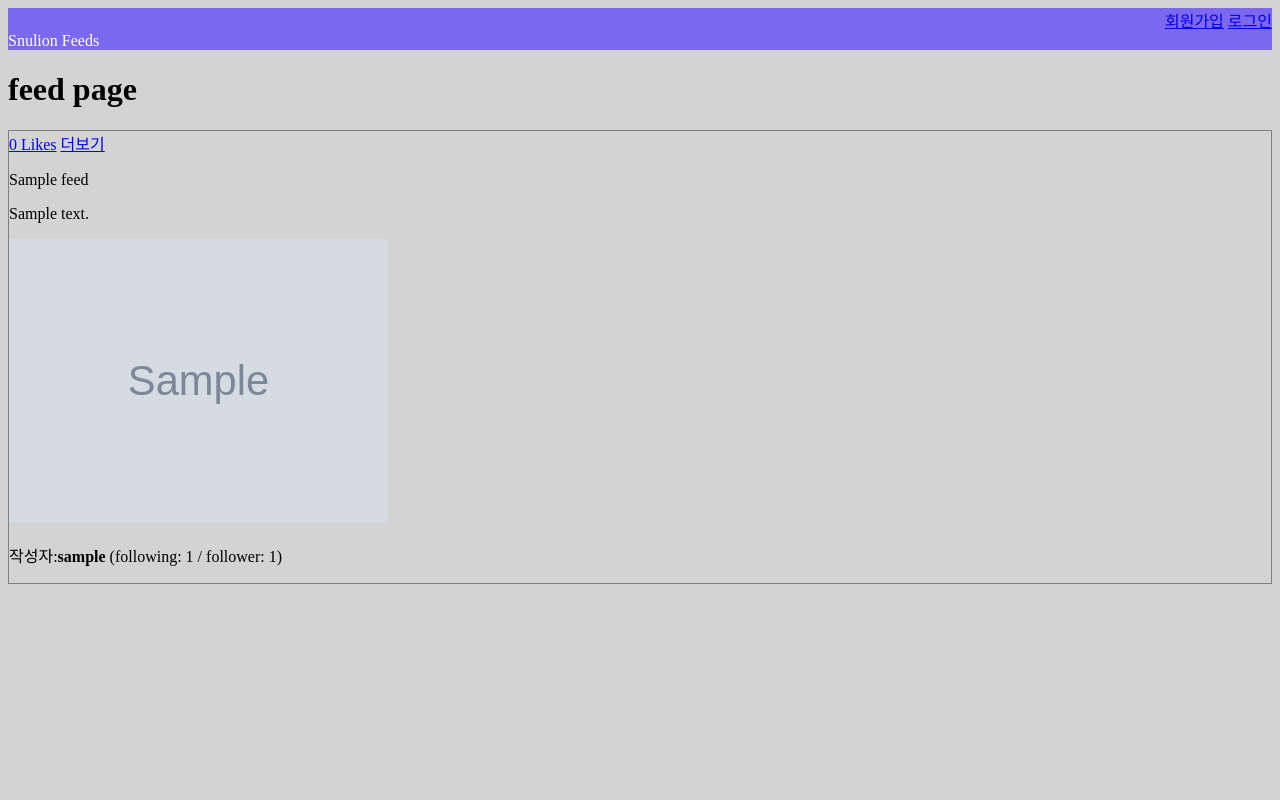
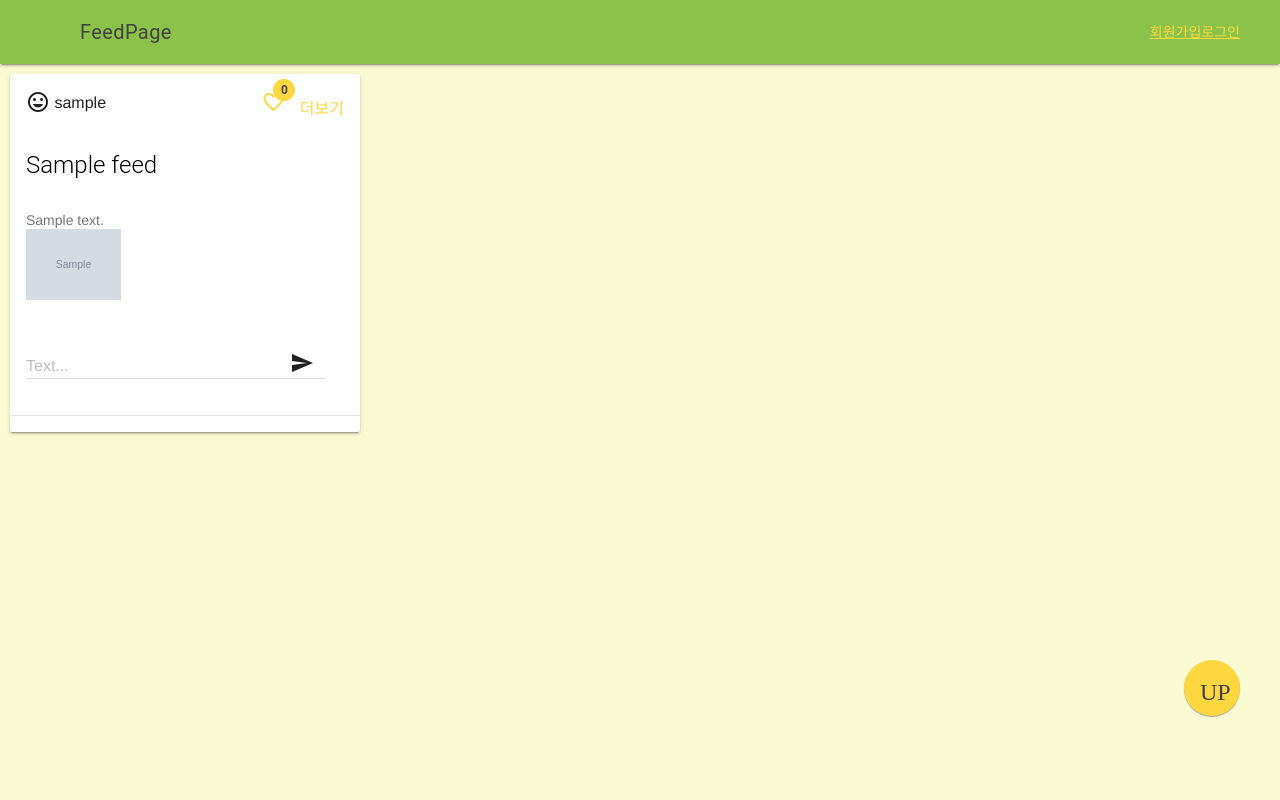
Before and after one commit to h-yes-oo/snulion8th, a Django app: page / in a window 1280 px wide. Run offline with Django 3.2, Linux system fonts and the light colour scheme; tables that the repository leaves empty hold one stand-in row (values such as "Sample post"); grey boxes marked "Sample" are stand-in pictures.

Commit message:
new comment without toggle

```diff
--- a/seminar/feedpage/models.py
+++ b/seminar/feedpage/models.py
@@ -8,7 +8,7 @@ class Feed(models.Model): # 모델 클래스명은 단수형을 사용 (Feeds(x)
     # id는 자동 추가
     title = models.CharField(max_length=256)
     content = models.TextField()
-    photo = models.ImageField(blank=True, upload_to='feed_photds')
+    photo = models.ImageField(blank=True, upload_to='feed_photos')
     created_at = models.DateTimeField(default=timezone.now)
     updated_at = models.DateTimeField(blank=True, null=True)
     author = models.ForeignKey(User, null=True, on_delete = models.CASCADE)
--- /dev/null
+++ b/seminar/feedpage/static/feedpage/main.js
@@ -0,0 +1,80 @@
+// 추가(jquery-scrollup)
+$(".scroll-up").click(() => {
+    $('.mdl-layout__content').scrollTop(0);
+    // console.log('up');
+})
+
+// 추가(ajax-feedlike)
+$(".feed-like").click((e) => {
+    e.preventDefault();
+    const $this = $(e.currentTarget);
+    const fid = $this.data('fid');
+    const csrfmiddlewaretoken = $this.data('csrfmiddlewaretoken');
+    // console.log(count);
+    $.ajax({
+        url: `/feeds/${fid}/like/`,
+        type: "POST",
+        data: {
+            fid: fid,
+            csrfmiddlewaretoken: csrfmiddlewaretoken,
+        },
+        dataType: "json",
+        success: function(response) {
+            console.log(response);
+            const count = parseInt($this.attr('data-badge'));
+            if(response.like_count > 0) {
+                $this.attr('data-badge', count+1);
+            } else {
+                $this.attr('data-badge', count-1);
+            }
+        },
+        error: function(response, status, error) {
+            console.log(response, status, error);
+        },
+        complete: function(response) {
+            console.log(response);
+        }
+    })
+});
+
+// 추가(ajax-commentsubmit)
+$('.comment-submit').submit((e) => {
+    e.preventDefault();
+    console.log('form submitted');
+    const $this = $(e.currentTarget);
+    const fid = $this.data('fid');
+    const csrfmiddlewaretoken = $this.data('csrfmiddlewaretoken');
+
+    $.ajax({
+        type: 'POST',
+        url: `/feeds/${fid}/comments/`,
+        data: {
+            fid: fid,
+            csrfmiddlewaretoken: csrfmiddlewaretoken,
+            content: $(`input#${fid}[name=content]`).val(),
+        },
+        dataType: 'json',
+        success: function(response) {
+            console.log(response.content);
+            const str = `
+                <p>${response.content}</p>
+                <form action="/feeds/${fid}/comments/${response.id}/" method="POST">
+                    <input type="hidden" name="csrfmiddlewaretoken" value=${csrfmiddlewaretoken}>
+                    <button class="mdl-button mdl-js-button mdl-button--icon">
+                    <i class="material-icons">clear</i>
+                    </button>
+                </form>
+                <br />
+            `
+
+            $(str).insertBefore($this);
+            $(`input#${fid}[name=content]`).val('');
+        },
+        error: function(response, status, error) {
+            console.log(response, status, error);
+        },
+        complete: function(response) {
+            console.log(response);
+        },
+    });
+});
--- a/seminar/feedpage/static/feedpage/style.css
+++ b/seminar/feedpage/static/feedpage/style.css
@@ -1,3 +1,53 @@
 body  {
-	background-color:  lightgray;
+	background-color:  lightgoldenrodyellow;
 }
+
+.demo-card-square.mdl-card.mdl-shadow--2dp {
+	display:  inline-block;
+	width:  350px;
+	margin:  10px;
+	vertical-align:  top;
+}
+
+.mdl-button.mdl-js-button.mdl-button--fab.mdl-js-ripple-effect.mdl-button--colored {
+	z-index:  2;
+	position:  fixed;
+	bottom:  20px;
+	right:  40px;
+}
+
+.button-wrapper {
+	padding: 16px;
+	text-align: right;
+}
+
+.button-wrapper > a {
+	text-decoration: none;
+}
+
+.button-wrapper > span {
+	float: left;
+}
+
+.button-wrapper > span > i {
+	vertical-align: -25%;
+}
+
+.comment-wrapper {
+    padding: 16px;
+}
+
+.comment-wrapper > p, form {
+    display: inline;
+}
+
+.mdl-textfield.mdl-js-textfield > button  {
+	margin-left:  260px;
+}
+
+/* 추가 */
+.scroll-up {
+	position: fixed;
+	bottom: 84px !important;
+	right: 40px !important;
+}
--- a/seminar/feedpage/templates/base.html
+++ b/seminar/feedpage/templates/base.html
@@ -5,10 +5,22 @@
   <head>
     <meta charset="utf-8">
     <title>snulion</title>
-    <link  rel="stylesheet"  href="{% static 'feedpage/style.css' %}" />
+    <link rel="stylesheet" href="{% static 'feedpage/style.css' %}" />
+    <link rel="stylesheet" href="https://fonts.googleapis.com/icon?family=Material+Icons">
+    <link rel="stylesheet" href="https://code.getmdl.io/1.3.0/material.light_green-amber.min.css">
+    <script defer src="https://code.getmdl.io/1.3.0/material.min.js"></script>
+    {% comment %} 추가 {% endcomment %}
+    <script src="//code.jquery.com/jquery-3.3.1.min.js"></script>
   </head>
-  <header style="width: 100%; background-color: mediumslateblue; color: white; text-align: left;">
-    <div style="text-align: right;">
+
+
+  <body>
+    <div class="mdl-layout mdl-js-layout mdl-layout--fixed-header">
+      <header class="mdl-layout__header">
+        <div class="mdl-layout__header-row">
+          <span class="mdl-layout-title">FeedPage</span>
+          <div class="mdl-layout-spacer"></div>
+          <nav class="mdl-navigation mdl-layout--large-screen-only">
             {% if user.is_authenticated %}
               {{ user.username }}님, 안녕하세요
               <br>
@@ -21,14 +33,31 @@
               </div>
               <a href="{% url 'logout'%}?next={{request.path}}">로그아웃</a>
             {% else %}
-        <a href="{% url 'signup' %}">회원가입</a>
-        <a href="{% url 'login'%}?next={{request.path}}">로그인</a>
+              <a href="{% url 'signup' %}"> 회원가입 </a>
+              <a href="{% url 'login'%}?next={{request.path}}"> 로그인 </a>
             {% endif %}
+          </nav>
         </div>
-    Snulion Feeds
       </header>
-  <body>
+
+      <div class="mdl-layout__drawer">
+        <span class="mdl-layout-title">Title</span>
+        <nav class="mdl-navigation">
+          <a class="mdl-navigation__link" href="">Link</a>
+          <a class="mdl-navigation__link" href="">Link</a>
+          <a class="mdl-navigation__link" href="">Link</a>
+          <a class="mdl-navigation__link" href="">Link</a>
+        </nav>
+      </div>
+
+      <main class="mdl-layout__content">
+        <div class="page-content">
           {% block content %}
           {% endblock %}
+        </div>
+      </main>
+    </div>
+    {% comment %} 추가 {% endcomment %}
+    <script src="{% static 'feedpage/main.js' %}"></script>
   </body>
 </html>
--- a/seminar/feedpage/templates/feedpage/index.html
+++ b/seminar/feedpage/templates/feedpage/index.html
@@ -1,27 +1,84 @@
 {% extends 'base.html' %}
 
 {% block content %}
-    <h1>feed page</h1>
+    {% comment %} 추가 {% endcomment %}
+    <button class="mdl-button mdl-js-button mdl-button--fab mdl-js-ripple-effect mdl-button--colored scroll-up">
+      <i class="material-icons">UP</i>
+    </button>
     {% if user.is_authenticated %}
-      <a href="/feeds/new">new feed</a>
+      <a href="/feeds/new" class="mdl-button mdl-js-button mdl-button--fab mdl-js-ripple-effect mdl-button--colored">
+        <i class="material-icons">add</i>
+      </a>
     {% endif %}
     {% for feed in feeds %}
-      <div style="border: 1px solid grey;">
-        <a href="/feeds/{{ feed.id }}/like">{{ feed.like_users.count }} Likes</a>
-        <a href="/feeds/{{ feed.id }}">더보기</a>
-        {% if request.user == feed.author %}
-          <a href="/feeds/{{ feed.id }}/delete" onclick="return confirm('정말 삭제하시겠습니까?')">삭제</a>
+      <div class="demo-card-square mdl-card mdl-shadow--2dp">
+        <div  class="button-wrapper">
+          <span>
+            <i class="material-icons">mood</i>
+            {{ feed.author.username }}
+          </span>
+          <!-- 좋아요 버튼 -->
+          {% comment %} class, data 추가 {% endcomment %}
+          <a  href="/feeds/{{ feed.id }}/like" class="material-icons mdl-badge mdl-badge--overlap feed-like" data-badge="{{ feed.like_users.count }}" data-fid={{ feed.id }} data-csrfmiddlewaretoken="{{ csrf_token }}" >
+            {% if  user in feed.liked_users.all %}
+              <i  class="material-icons">favorite</i>
+            {% else %}
+              <i  class="material-icons">favorite_border</i>
             {% endif %}
-        <p>{{ feed.title }}</p>
-        <p>{{ feed.content }}</p>
+          </a>
+          <!-- 더보기 버튼 -->
+          <a  href="/feeds/{{ feed.id }}">
+            더보기
+          </a>
+          <!-- 수정, 삭제 버튼 -->
+          {% if  request.user == feed.author %}
+            <a  href="/feeds/{{ feed.id }}/edit">
+              <i  class="material-icons">edit</i>
+            </a>
+            <a  href="/feeds/{{ feed.id }}/delete"  onclick="return confirm('정말 삭제하시겠습니까?')">
+              <i  class="material-icons">delete</i>
+            </a>
+          {% endif %}
+        </div>
+        <div class="mdl-card__title mdl-card--expand">
+          <h2 class="mdl-card__title-text">{{ feed.title }}</h2>
+        </div>
+        <div class="mdl-card__supporting-text">
+          {{ feed.content }}
+          <br/>
           {% if feed.photo %}
             <img src="{{ feed.photo.url }}" alt="" width="30%" height="20%">
           {% endif %}
-        <p>작성자:<strong>{{feed.author.username}}</strong>
-          (following: {{ feed.author.profile.follow_to.all.count }} / follower: {{ feed.author.profile.follow_from.all.count }})
+        </div>
+          <div class="comment-wrapper">
+            {% for c in feed.feedcomment_set.all %}
+              <p>{{ c.content }}</p>
+              <form action="/feeds/{{ feed.id }}/comments/{{ c.id }}/" method="POST">
+                {% csrf_token %}
+                <button class="mdl-button mdl-js-button mdl-button--icon">
+                  <i class="material-icons">clear</i>
+                </button>
+              </form>
+            <br />
+            {% endfor %}
+            {% comment %} class, data 추가 {% endcomment %}
+            <form action="/feeds/{{ feed.id }}/comments/" method="POST" class="comment-submit" data-fid="{{ feed.id }}" data-csrfmiddlewaretoken="{{ csrf_token }}">
+              {% csrf_token %}
+              <div class="mdl-textfield mdl-js-textfield">
+              {% comment %} id 삭제, 추가 {% endcomment %}
+                <input id="{{ feed.id }}" class="mdl-textfield__input" type="text" name="content">
+                <label class="mdl-textfield__label" for="sample1">Text...</label>
+                <button type="submit" class="mdl-button mdl-js-button mdl-button--icon">
+                  <i class="material-icons">send</i>
+                </button>
+              </div>
+            </form>
+          </div>
+        <div class="mdl-card__actions mdl-card--border">
         {% if user.is_authenticated %}
           {% if request.user != feed.author %}
-              <a href="/accounts/{{ feed.author.id }}/follow">
+          <a href="/accounts/{{ feed.author.id }}/follow" class="mdl-button mdl-button--colored mdl-js-button mdl-js-ripple-effect">
+                 (following: {{ feed.author.profile.follow_to.all.count }} / follower: {{ feed.author.profile.follow_from.all.count }})
                 {% if request.user.profile not in feed.author.profile.follows.all %}
                     팔로우
                 {% else %}
@@ -30,23 +87,7 @@
           </a>
           {% endif %}
         {% endif %}
-        </p>
-        {% for c in feed.feedcomment_set.all %}
-          <p>{{ c.content }}</p>
-          {% if request.user == c.author %}
-            <form action="/feeds/{{ feed.id }}/comments/{{ c.id }}/" method="POST">
-              {% csrf_token %}
-              <button>댓글 삭제</button>
-            </form>
-          {% endif %}
-        {% endfor %}
-        {% if user.is_authenticated %}
-          <form action="/feeds/{{ feed.id }}/comments/" method="POST">
-            {% csrf_token %}
-            <input type="text" name="content" />
-            <button type="submit">댓글 달기</button>
-          </form>
-        {% endif %}
+        </div>
       </div>
     {% endfor %}
 {% endblock content %}
--- a/seminar/feedpage/views.py
+++ b/seminar/feedpage/views.py
@@ -2,6 +2,7 @@ from django.shortcuts import render
 from .models import Feed, FeedComment , Like
 from django.shortcuts import redirect
 from django.contrib.auth.models import User
+from django.http import JsonResponse
 
 def index(request):
     if request.method == 'GET':
@@ -38,17 +39,27 @@ def delete(request,id):
     feed.delete()
     return redirect('/feeds')
 
+# 변경
 def create_comment(request,id):
     content = request.POST['content']
-    FeedComment.objects.create(feed_id=id, content=content, author=request.user)
-    return redirect('/feeds')
+    # 변수 할당
+    new_comment = FeedComment.objects.create(feed_id=id, content=content, author=request.user)
+
+    context = {
+        'id': new_comment.id,
+        'username': new_comment.author.username,
+        'content': new_comment.content,
+    }
+
+    return JsonResponse(context)
+    # return redirect('/feeds')
 
 def delete_comment(request,id,cid):
     c = FeedComment.objects.get(id=cid)
     c.delete()
     return redirect('/feeds')
 
-
+# 변경
 def feed_like(request, pk):
     feed = Feed.objects.get(id = pk)
     like_list = feed.like_set.filter(user_id = request.user.id)
@@ -56,4 +67,11 @@ def feed_like(request, pk):
         feed.like_set.get(user_id = request.user.id).delete()
     else:
         Like.objects.create(user_id = request.user.id, feed_id = feed.id)
-    return redirect('/feeds')
+
+    context = {
+        'fid': feed.id,
+        'like_count': like_list.count()
+    }
+
+    return JsonResponse(context)
+    # return redirect('/feeds')
--- a/seminar/seminar/urls.py
+++ b/seminar/seminar/urls.py
@@ -32,4 +32,4 @@ urlpatterns = [
     path('accounts/<int:pk>/follow/', accounts.views.follow_manager, name='follow'),
 ] + static(settings.STATIC_URL, document_root=settings.STATIC_ROOT)
 
-urlpatterns +=  static(settings.MEDIA_URL, document_root=settings.MEDIA_ROOT)
+urlpatterns += static(settings.MEDIA_URL, document_root=settings.MEDIA_ROOT)
```
Lines whose indentation alone changed are shown as unchanged.
